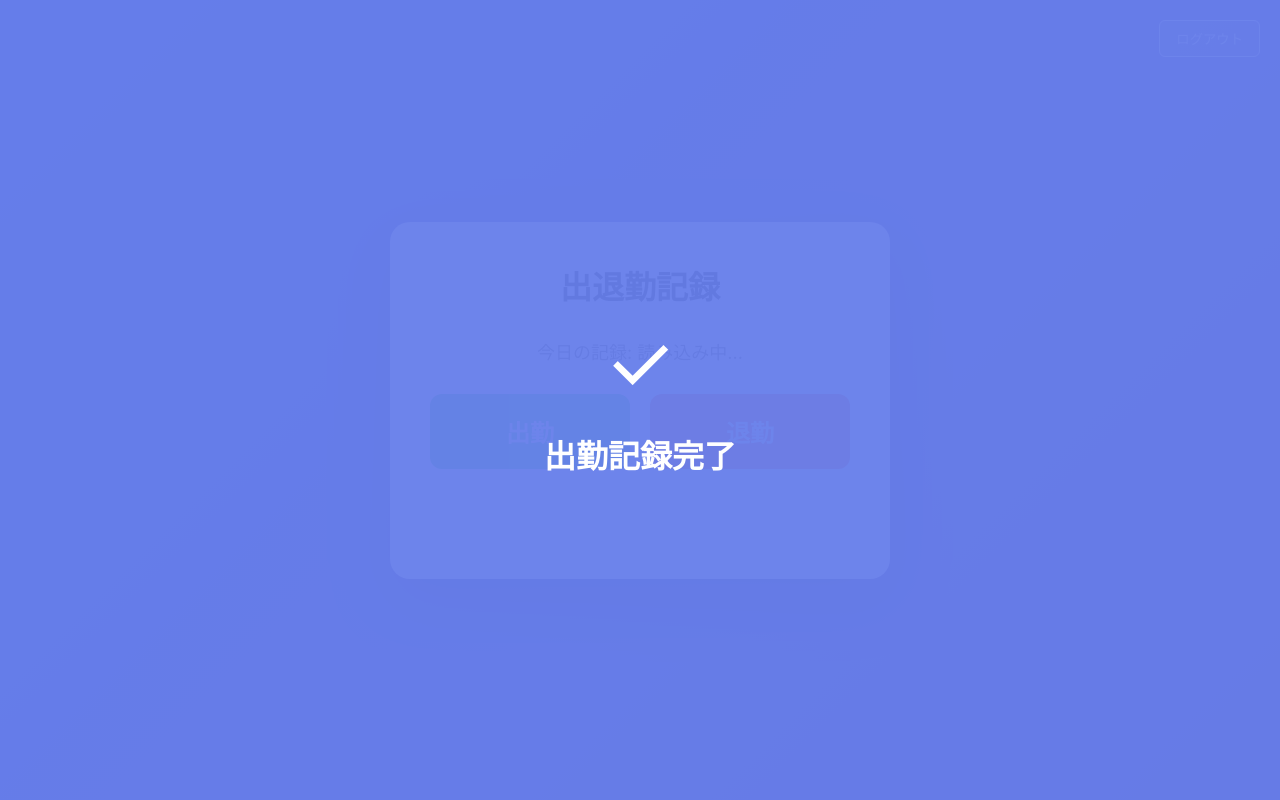
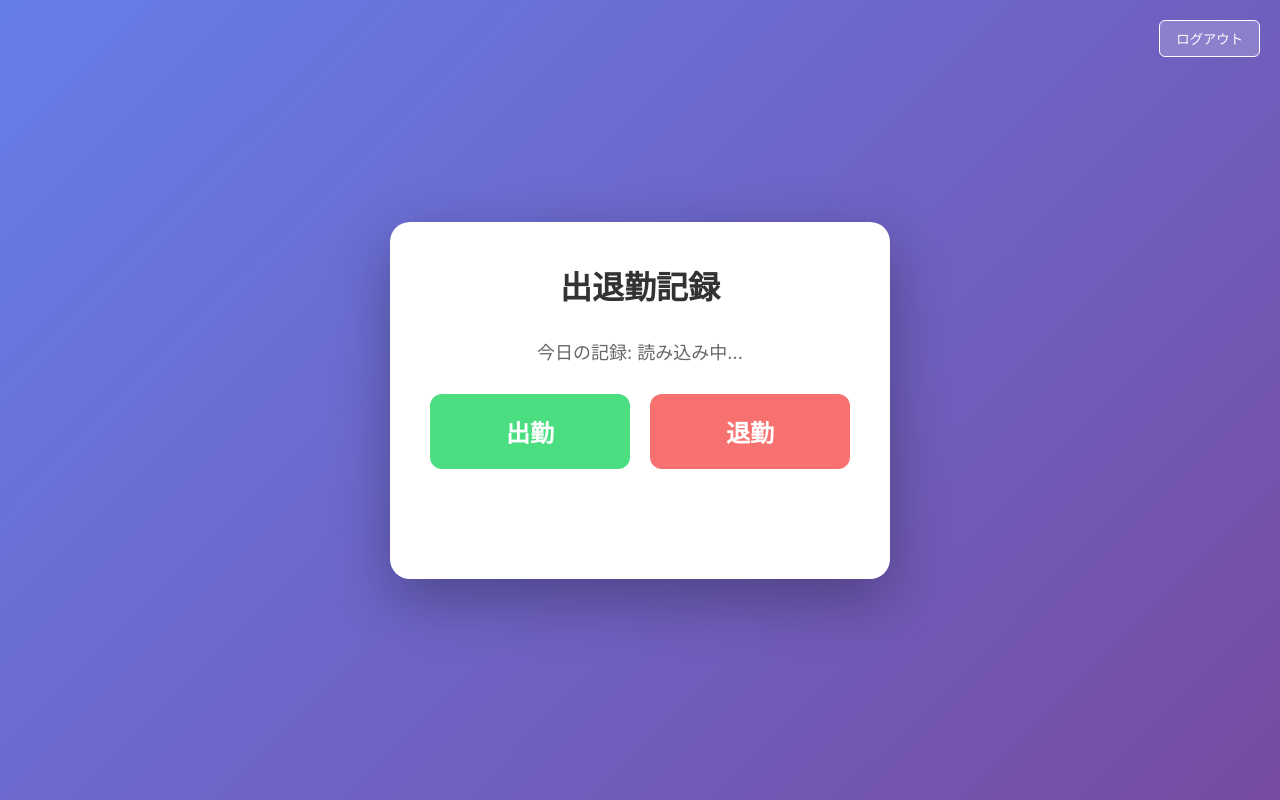
Before and after one commit to S-Tomoharu/attendance-app, a plain HTML site: page index.html in a window 1280 px wide. Drawn offline with Linux system fonts and the light colour scheme.

Commit message:
Phase 5: 完了画面のdisplay修正

```diff
--- a/index.html
+++ b/index.html
@@ -4,6 +4,14 @@
     <meta charset="UTF-8">
     <meta name="viewport" content="width=device-width, initial-scale=1.0">
     <title>出退勤記録</title>
+
+    <!-- PWA設定 -->
+    <link rel="manifest" href="manifest.json">
+    <meta name="theme-color" content="#667eea">
+    <meta name="apple-mobile-web-app-capable" content="yes">
+    <meta name="apple-mobile-web-app-status-bar-style" content="black-translucent">
+    <meta name="apple-mobile-web-app-title" content="出退勤記録">
+
     <link rel="stylesheet" href="style.css">
 </head>
 <body>
@@ -40,8 +48,8 @@
     </script>
 
 
-<!-- 完了画面 -->
-    <div id="completion-overlay" style="display: none; position: fixed; top: 0; left: 0; width: 100%; height: 100%; background: rgba(102, 126, 234, 0.95); z-index: 9999; display: flex; align-items: center; justify-content: center;">
+    <!-- 完了画面 -->
+    <div id="completion-overlay" style="position: fixed; top: 0; left: 0; width: 100%; height: 100%; background: rgba(102, 126, 234, 0.95); z-index: 9999; align-items: center; justify-content: center; display: none;">
         <div style="text-align: center; color: white;">
             <div style="font-size: 80px; margin-bottom: 20px;">✓</div>
             <div id="completion-message" style="font-size: 32px; font-weight: bold; margin-bottom: 10px;">出勤記録完了</div>
```
